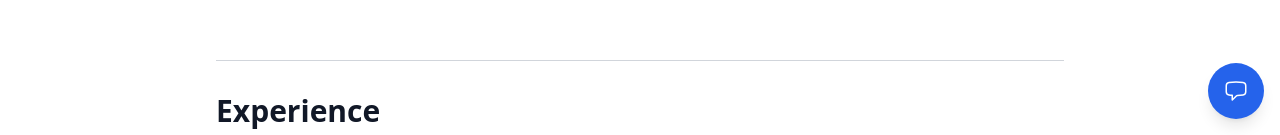
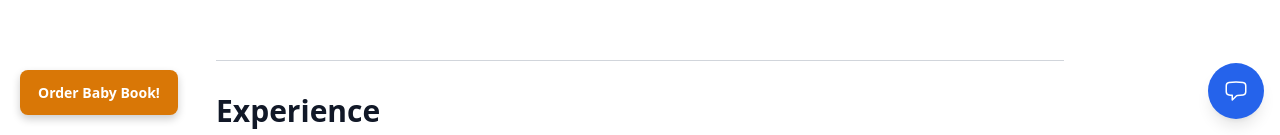
Before and after one commit to ylapscher/ylapscher.github.io, a Next.js app: page / in a window 1280 px wide. Shown: the part 665-800 px from the top of the page. Built offline with nearby package versions, Linux system fonts and the light colour scheme; no server answers.

Commit message:
Add FloatingBadge component to RootLayout for enhanced user engagement

```diff
--- /dev/null
+++ b/app/components/FloatingBadge.tsx
@@ -0,0 +1,43 @@
+"use client";
+
+import React from 'react';
+
+const FloatingBadge = () => {
+  const badgeStyle: React.CSSProperties = {
+    position: 'fixed',
+    bottom: '20px',
+    left: '20px',
+    backgroundColor: '#D97706', // Elegant orange (Amber 600)
+    color: 'white',
+    padding: '12px 18px', // Adjusted padding
+    textDecoration: 'none',
+    fontSize: '14px',
+    fontWeight: 'bold',
+    boxShadow: '0 4px 8px rgba(0, 0, 0, 0.2)',
+    zIndex: 1000, // Ensure it's above other content
+    transition: 'transform 0.2s ease-in-out',
+    cursor: 'pointer',
+    borderRadius: '8px', // Simple rounded corners
+  };
+
+  const linkProps = {
+    href: 'https://book.lapscher.com',
+    target: '_blank',
+    rel: 'noopener noreferrer',
+    style: badgeStyle,
+    onMouseOver: (e: React.MouseEvent<HTMLAnchorElement>) => {
+        e.currentTarget.style.transform = 'scale(1.05)';
+    },
+    onMouseOut: (e: React.MouseEvent<HTMLAnchorElement>) => {
+        e.currentTarget.style.transform = 'scale(1)';
+    }
+  };
+
+  return (
+    <a {...linkProps}>
+      Order Baby Book!
+    </a>
+  );
+};
+
+export default FloatingBadge;
--- a/app/layout.tsx
+++ b/app/layout.tsx
@@ -6,6 +6,7 @@ import Footer from './components/Footer';
 import GoogleAnalytics from './components/GoogleAnalytics';
 import ChatWidget from './components/ChatWidget';
 import { PostHogProvider } from './components/PostHogProvider';
+import FloatingBadge from './components/FloatingBadge';
 
 const geistSans = localFont({
   src: "./fonts/GeistVF.woff",
@@ -48,6 +49,7 @@ export default function RootLayout({
           {children}
           <ChatWidget />
           <Footer textStyles={{ small: "text-sm font-geist-sans" }} />
+          <FloatingBadge />
         </PostHogProvider>
       </body>
     </html>
```
